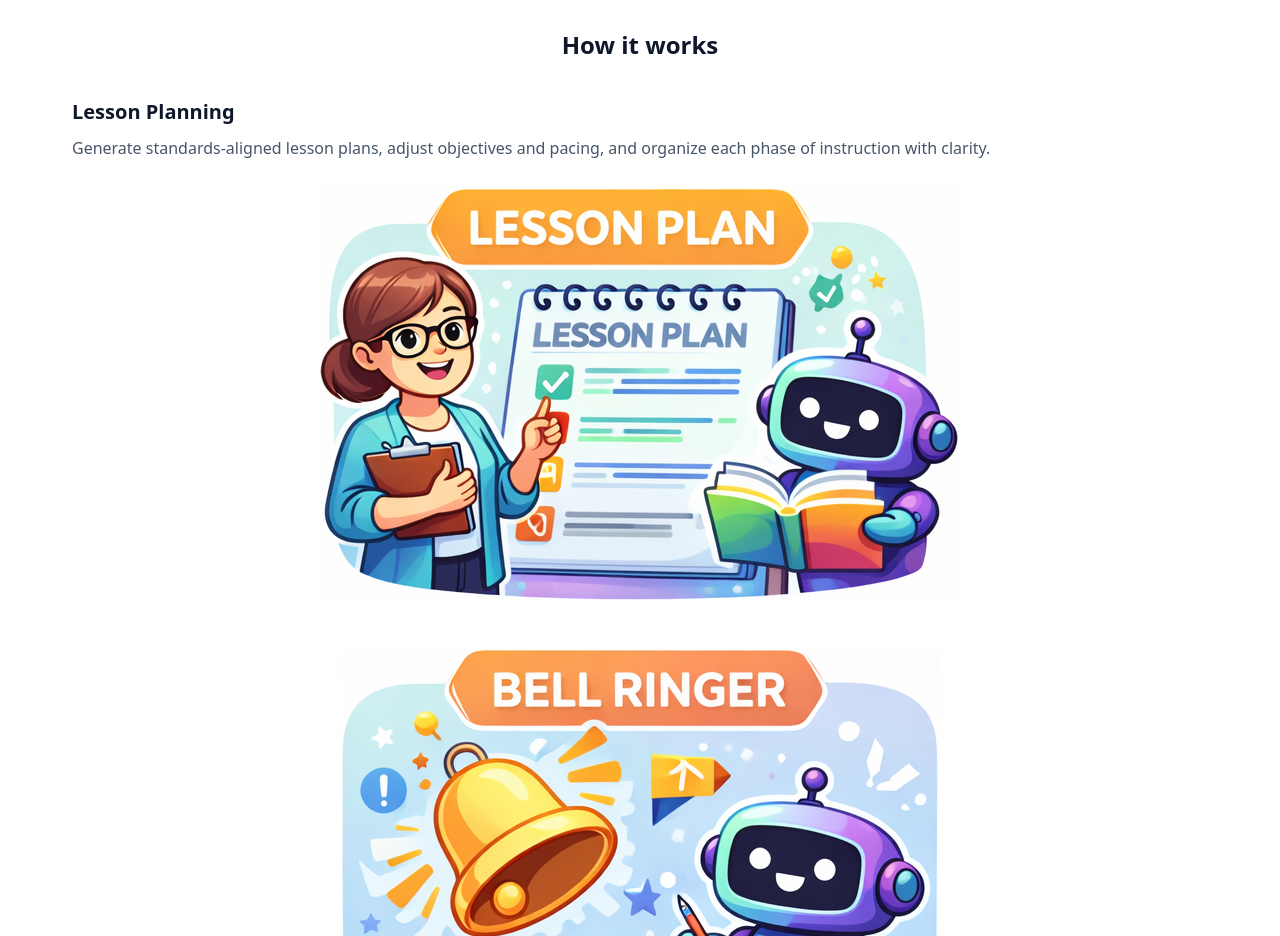
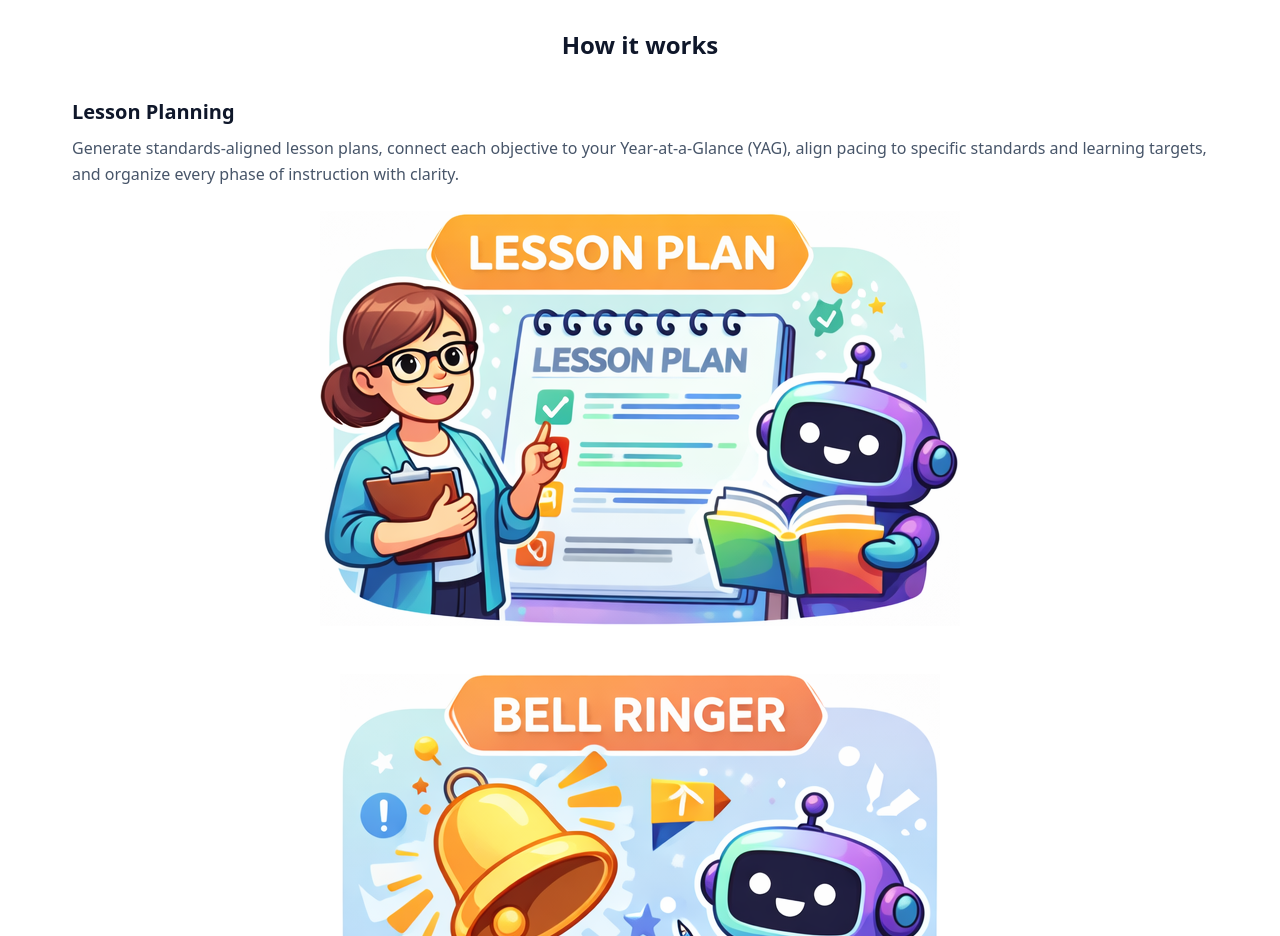
Before and after one commit to chuckaspeer/Co-teachAI_Landing, a Next.js app: page / in a window 1280 px wide. Shown: the part 1400-2336 px from the top of the page. Built offline with nearby package versions, Linux system fonts and the light colour scheme.

Commit message:
Lesson plan  updated for Tyrone

```diff
--- a/components/marketing/ProductStoryFlow.tsx
+++ b/components/marketing/ProductStoryFlow.tsx
@@ -5,7 +5,7 @@ const blocks = [
   {
     id: "lesson-planning",
     title: "Lesson Planning",
-    body: "Generate standards-aligned lesson plans, adjust objectives and pacing, and organize each phase of instruction with clarity.",
+    body: "Generate standards-aligned lesson plans, connect each objective to your Year-at-a-Glance (YAG), align pacing to specific standards and learning targets, and organize every phase of instruction with clarity.",
     imageLabel: "Lesson planning in Co-TeachAI",
     imageSrc: "/images/lessonplanlogo.png",
   },
```
